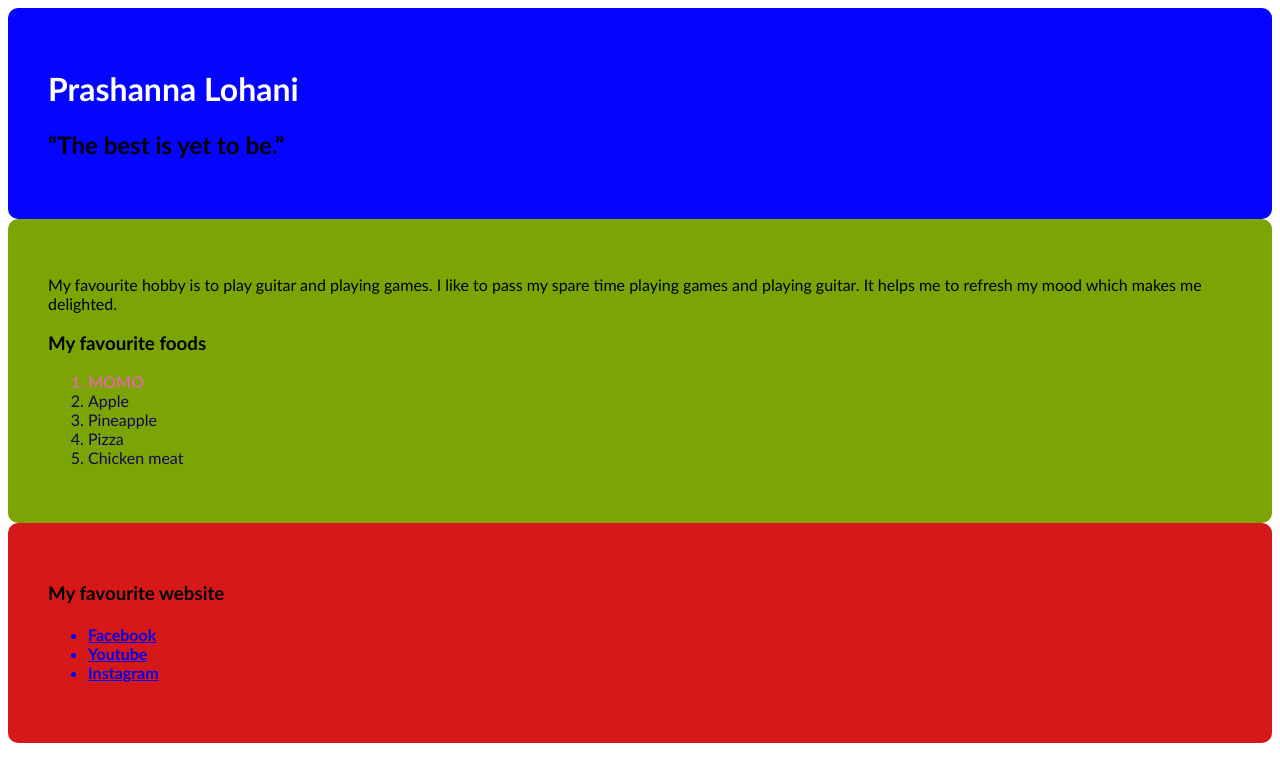
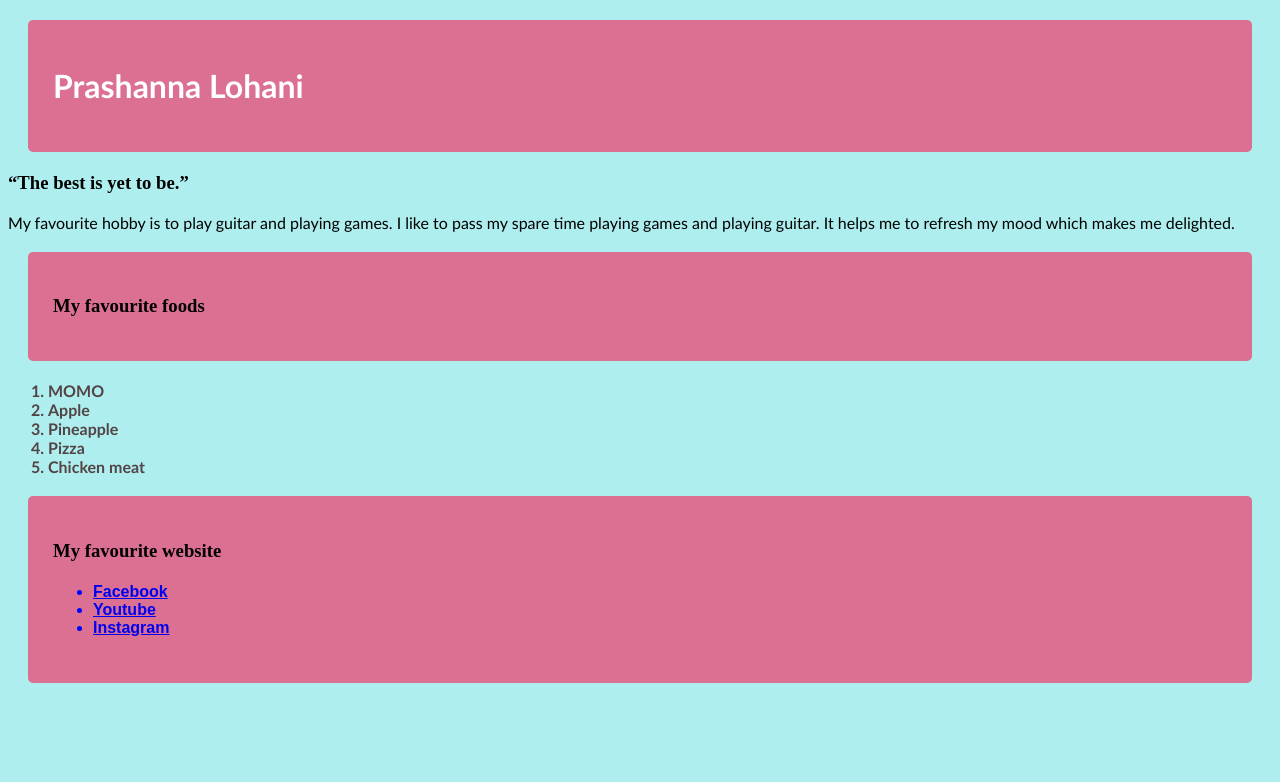
Before and after one commit to heraldcollegektm/workshop-1-PrashannaLohani, a plain HTML site: page Workshop 2/Exercise 2/index.html in a window 1280 px wide. Drawn offline with Linux system fonts and the light colour scheme.

```diff
--- a/Workshop 2/Exercise 2/index.html
+++ b/Workshop 2/Exercise 2/index.html
@@ -9,11 +9,12 @@
 <body>
    <header class="bg-color-style-one" id="page-header">
     <h1>Prashanna Lohani</h1>
-    <h2>“The best is yet to be.”</h2>
    </header>
-   <section class="bg-color-style-two">
+   <h3>“The best is yet to be.”</h3>
    <p>My favourite hobby is to play guitar and playing games. I like to pass my spare time playing games and playing guitar. It helps me to refresh my mood which makes me delighted.</p>
-    <h3>My favourite foods</h3>
+    <section class="bg-color-style-two">
+   <h3>My favourite foods</h3>
+</section>
     <ol class="food">
         <li class="food-first-item">MOMO</li>
         <li>Apple</li>
@@ -21,7 +22,7 @@
         <li>Pizza</li>
         <li>Chicken meat</li>
     </ol>
-</section>
+
 <section class="bg-color-style-three">
 <h3>My favourite website</h3>
     <ul><h4>
--- a/Workshop 2/Exercise 2/style.css
+++ b/Workshop 2/Exercise 2/style.css
@@ -1,18 +1,18 @@
 body {
     font-family: 'Gill Sans', 'Gill Sans MT', Calibri, 'Trebuchet MS', sans-serif;
+    background-color: paleturquoise;
 }
 
 h4{
     color: blue;
 }
 .food{
-    color: rgba(18, 0, 82, 0.973);
+    color:rgb(82, 67, 69);
+    font-weight: bold;
+
 }
 
-.food-first-item {
-    color: palevioletred;
-    font-weight: bold;
-}
+
 h1{
     color: brown;
 }
@@ -20,21 +20,29 @@ h1{
 .bg-color-style-one,
 .bg-color-style-two,
 .bg-color-style-three {
-    padding: 40px;
-    border-radius: 10px;
+    padding: 25px;
+    border-radius: 5px;
+    margin: 20px;
 }
 
 .bg-color-style-one {
-    background-color: rgb(4, 4, 255);
+    background-color: palevioletred;
 }
 
 .bg-color-style-two {
-    background-color: rgb(122, 165, 5);
+    background-color:palevioletred;
 }
 .bg-color-style-three {
-    background-color: rgb(214, 24, 24);
+    background-color: palevioletred;
 }
 
 #page-header h1 {
     color: white;
 }
+h3{
+    font-family: serif;
+}
+ul{
+    font-family: Arial, Helvetica, sans-serif;
+
+}
--- /dev/null
+++ b/Workshop 2/Exercise 3/style.css
@@ -0,0 +1,53 @@
+body{
+    background-color: rgb(79, 216, 90);
+}
+h1{
+    color: rgb(128, 49, 49);
+    font-family: sans-serif;
+}
+h2{
+color: rgb(128, 49, 49);
+}
+h3{
+    font-weight: bolder;
+    font-family: sans-serif;
+}
+h4{
+font-weight: bolder;
+font-size: large;
+font-style: italic;
+border: 3px;
+border-style: dotted;
+border-color: rgb(114, 114, 128);
+color: rgb(243, 108, 108);
+}
+h5{
+    font-style: italic;
+    font-weight: bolder;
+    font-size: medium;
+}
+div{
+    border: 5px;
+    border-style: solid;
+    border-color: rgb(184, 184, 214);
+    padding: 20px;
+}
+section{
+    border: 3px;
+    border-style: solid;
+    border-color: rgb(87, 51, 51);
+    padding: 20px;
+}
+hr{
+    height: 1px;
+    background-color: darkred;
+    border: none;
+}
+#myheader h1{
+    font-family: 'Courier New', Courier, monospace;
+    font-style: italic;
+}
+a:hover{
+    background-color: blueviolet;
+
+}
```
Also changed, not shown: Workshop 2/Exercise 3/index.html (added, +68 -0 lines).
